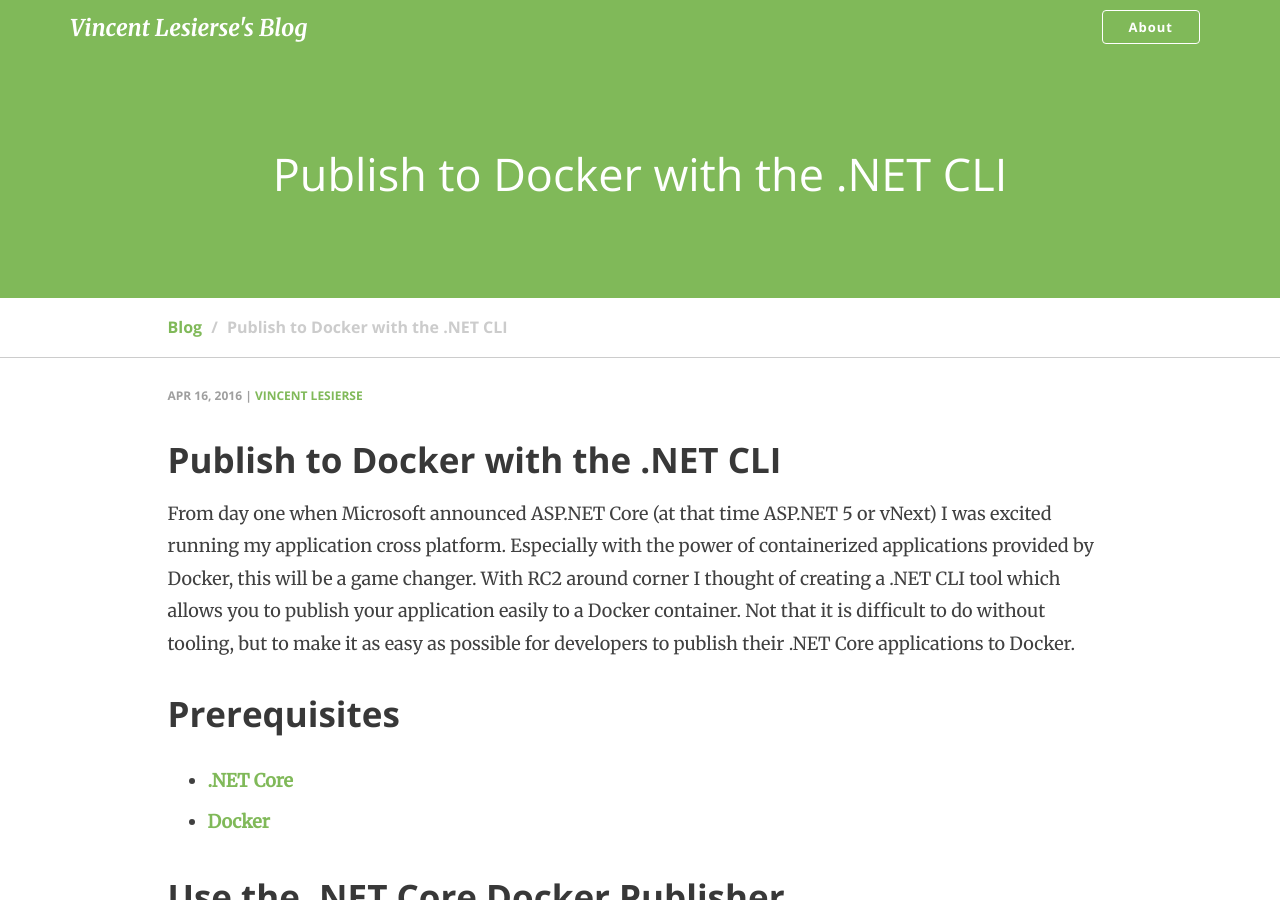
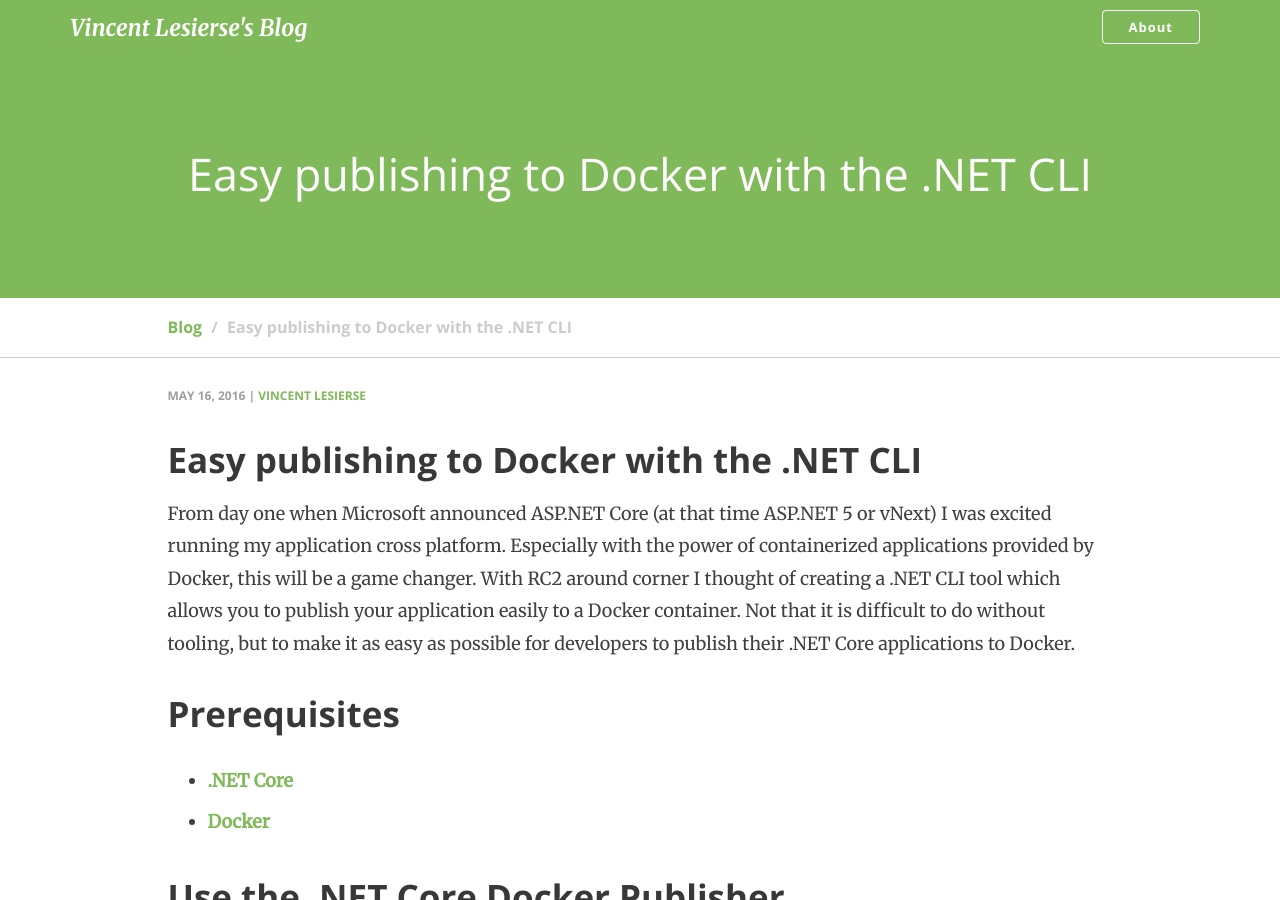
Before and after one commit to vlesierse/vlesierse.github.io, a Jekyll site: the page built from _posts/2016-04-16-publish-to-docker-with-dotnet-cli.md, in a window 1280 px wide and 900 px high. Built offline with Jekyll 4.4.1, drawn with Linux system fonts in a browser that asks for light colours; nearby versions of some CDN libraries; comment, search, counter and statistics services are not loaded; some of the changed text lies outside the part shown.

Commit message:
Updated title

```diff
--- a/_posts/2016-04-16-publish-to-docker-with-dotnet-cli.md
+++ b/_posts/2016-04-16-publish-to-docker-with-dotnet-cli.md
@@ -1,8 +1,8 @@
 ---
 layout: post
-title:  "Publish to Docker with the .NET CLI"
+title:  "Easy publishing to Docker with the .NET CLI"
 author: Vincent Lesierse
-date:   2016-04-16
+date:   2016-05-16
 tags: [netcore, docker]
 comments: true
 ---
```
